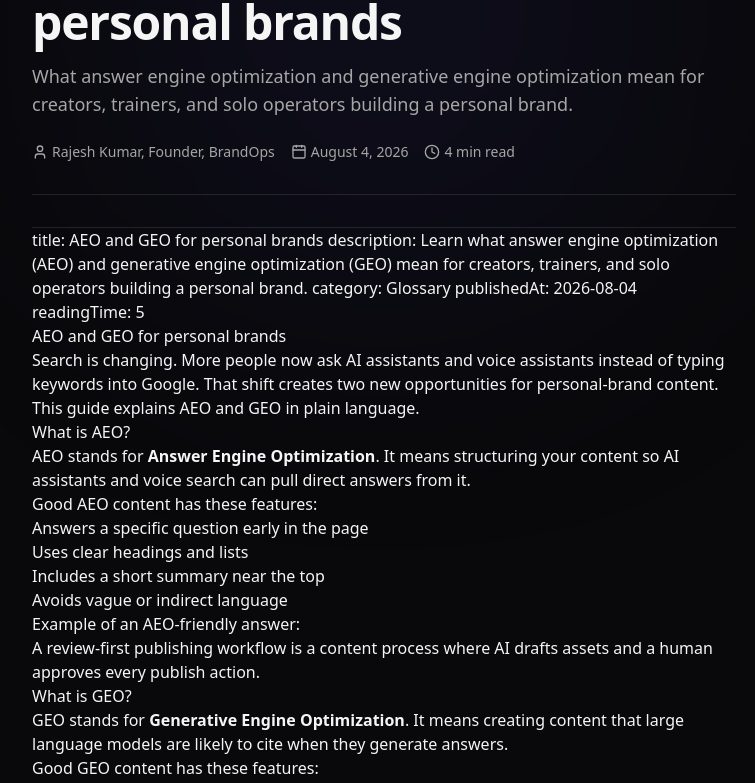
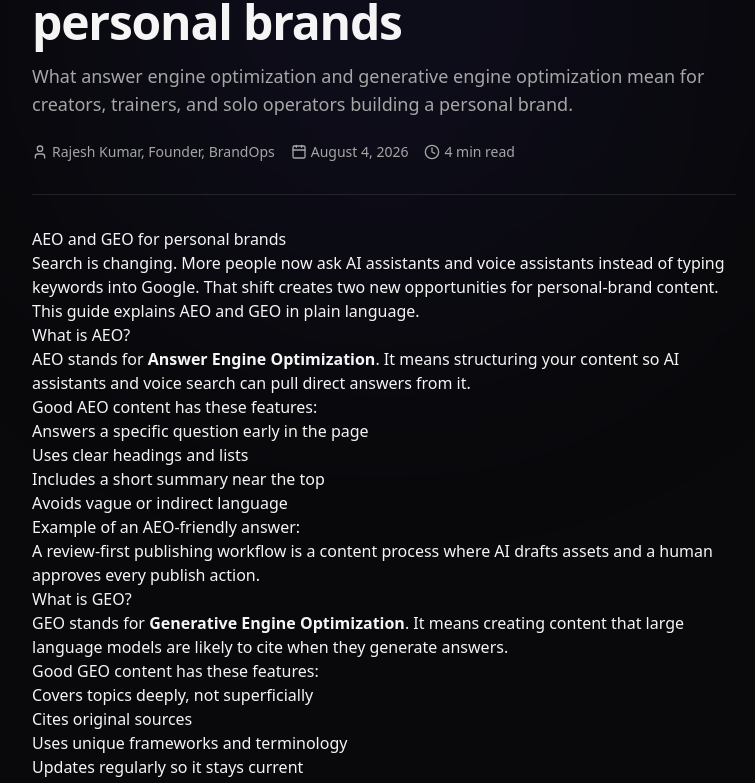
Before and after one commit to rajvictor1/personal-brand-content-automation-lp, a Next.js app: page /resources/aeo-geo-personal-brands in a window 1280 px wide. Shown: the part 300-1083 px from the top of the page, without its empty margins (256-1011 px from the left). Built offline with nearby package versions, Linux system fonts and the light colour scheme.

Commit message:
Strip MDX frontmatter and improve heading visibility for resource posts

```diff
--- a/app/resources/[slug]/page.tsx
+++ b/app/resources/[slug]/page.tsx
@@ -43,16 +43,22 @@ function loadMDXSource(slug: string): string {
   return readFileSync(filePath, "utf-8");
 }
 
+function stripFrontmatter(source: string): string {
+  return source.replace(/^---\s*[\r\n]+[\s\S]*?[\r\n]+---\s*[\r\n]*/, "");
+}
+
 export default async function ResourcePostPage({ params }: ResourcePageProps) {
   const post = getResourceBySlug(params.slug);
   if (!post) notFound();
 
-  let source: string;
+  let rawSource: string;
   try {
-    source = loadMDXSource(params.slug);
+    rawSource = loadMDXSource(params.slug);
   } catch {
     notFound();
   }
+
+  const source = stripFrontmatter(rawSource);
 
   return (
     <div className="relative">
@@ -108,7 +114,7 @@ export default async function ResourcePostPage({ params }: ResourcePageProps) {
         <Separator className="my-8" />
 
         <Reveal delay={0.3}>
-          <div className="prose prose-invert prose-lg max-w-none prose-headings:font-semibold prose-headings:text-foreground prose-h1:text-4xl prose-h2:mt-10 prose-h2:mb-4 prose-h3:mt-8 prose-h3:mb-3 prose-p:text-muted-foreground prose-p:leading-relaxed prose-a:text-primary prose-a:no-underline hover:prose-a:underline prose-strong:text-foreground prose-li:text-muted-foreground prose-li:leading-relaxed prose-blockquote:border-l-primary prose-blockquote:bg-primary/5 prose-blockquote:p-4 prose-blockquote:rounded-r-lg prose-table:border-border prose-th:border-border prose-th:bg-muted/30 prose-td:border-border prose-img:rounded-xl">
+          <div className="prose prose-invert prose-lg max-w-none prose-headings:font-semibold prose-headings:text-foreground prose-h1:text-4xl prose-h2:mt-10 prose-h2:mb-4 prose-h2:border-b prose-h2:border-border/50 prose-h2:pb-2 prose-h3:mt-8 prose-h3:mb-3 prose-p:text-muted-foreground prose-p:leading-relaxed prose-a:text-primary prose-a:no-underline hover:prose-a:underline prose-strong:text-foreground prose-li:text-muted-foreground prose-li:leading-relaxed prose-blockquote:border-l-primary prose-blockquote:bg-primary/5 prose-blockquote:p-4 prose-blockquote:rounded-r-lg prose-table:border-border prose-th:border-border prose-th:bg-muted/30 prose-td:border-border prose-img:rounded-xl">
             <MDXRemote source={source} components={components} />
           </div>
         </Reveal>
```
